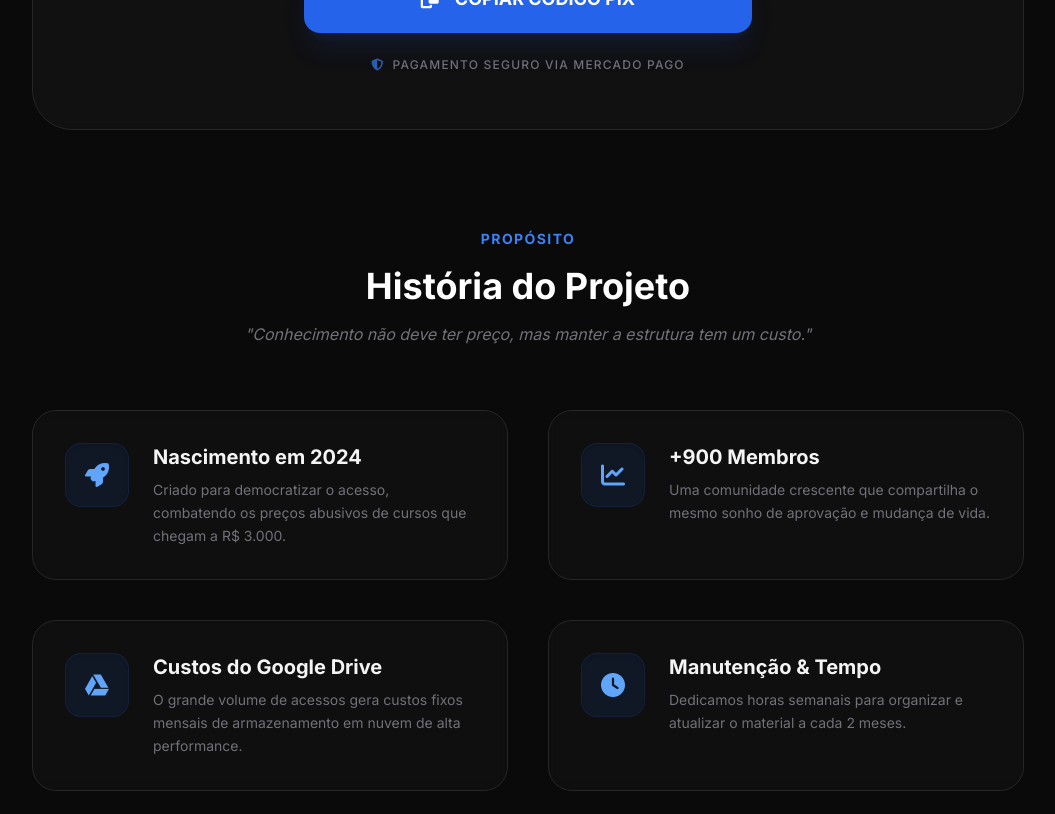
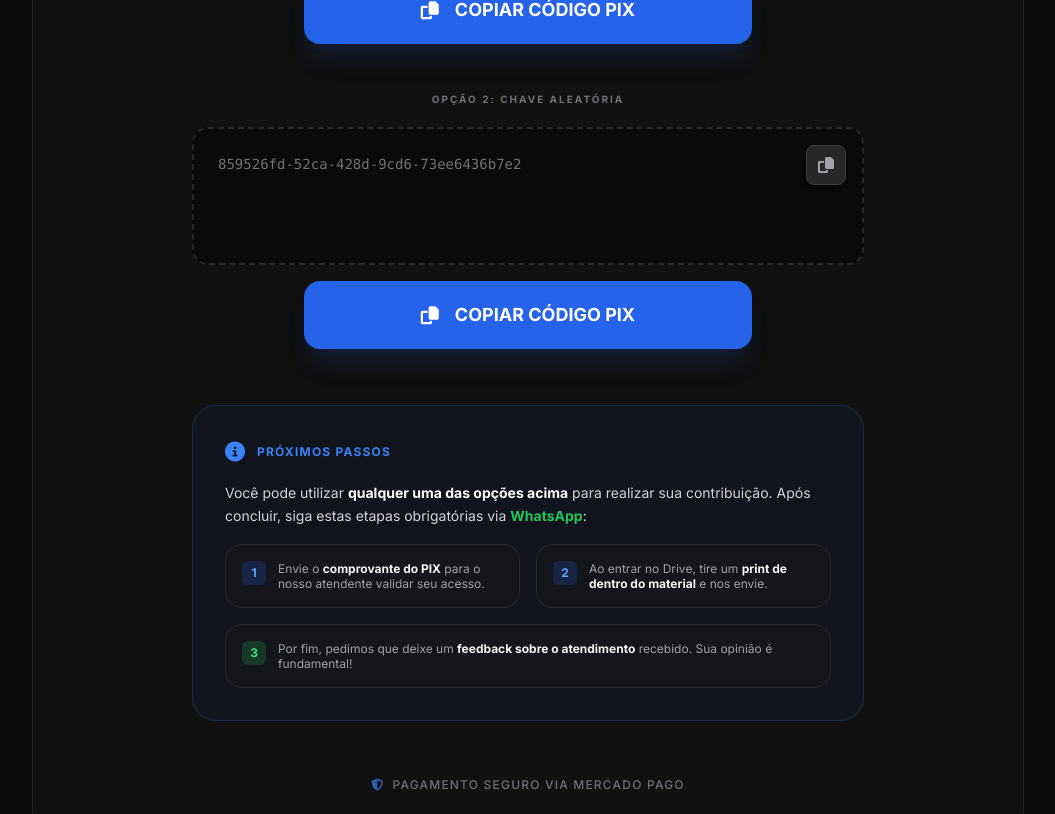
Before and after one commit to paratrabalhon2007-png/joao, a React (Vite) app: page / in a window 1280 px wide. Shown: the part 1140-1954 px from the top of the page, without its empty margins (112-1167 px from the left). Built offline with nearby package versions, Linux system fonts and the light colour scheme.

Commit message:
feat: Add PIX key for direct contribution
Introduced a new PIX key for direct contributions via QR code or key, enhancing user payment options. Updated state management to handle copy success for both the QR code and the new PIX key.

```diff
--- a/components/PixSection.tsx
+++ b/components/PixSection.tsx
@@ -3,9 +3,11 @@ import React, { useState, useEffect, useRef } from 'react';
 
 export const PixSection: React.FC = () => {
   const PIX_CODE = "00020101021126810014BR.GOV.BCB.PIX2559pix-qr.mercadopago.com/instore/ol/v2/3Z92vwxO3Le6HS6SjSFvON5204000053039865802BR5923Joao Victor Concurseiro6009SAO PAULO62080504mpis6304342A";
+  const PIX_CHAVE = "859526fd-52ca-428d-9cd6-73ee6436b7e2";
   const NOTIFICATION_SOUND_URL = "https://orafaaah.com/wp-content/uploads/2025/10/msg.mp3";
 
-  const [copied, setCopied] = useState(false);
+  const [copied1, setCopied1] = useState(false);
+  const [copied2, setCopied2] = useState(false);
   const [showWhatsAppToast, setShowWhatsAppToast] = useState(false);
 
   const audioRef = useRef<HTMLAudioElement | null>(null);
@@ -14,9 +16,9 @@ export const PixSection: React.FC = () => {
     audioRef.current = new Audio(NOTIFICATION_SOUND_URL);
   }, []);
 
-  const handleCopy = async () => {
+  const handleCopy = async (text: string, setCopied: (val: boolean) => void) => {
     try {
-      await navigator.clipboard.writeText(PIX_CODE);
+      await navigator.clipboard.writeText(text);
       setCopied(true);
       setShowWhatsAppToast(true);
 
@@ -67,7 +69,9 @@ export const PixSection: React.FC = () => {
           Para manter o <strong className="text-zinc-200">Drive do Concurseiro</strong> ativo, sua contribuição é o que paga os servidores e garante novas atualizações mensais.
         </p>
 
-        {/* Container do Código PIX */}
+        {/* OPÇÃO 1: PIX COPIA E COLA */}
+        <div className="w-full flex flex-col items-center gap-4 mb-12">
+          <div className="text-[10px] text-zinc-500 font-black uppercase tracking-[0.2em] mb-1">Opção 1: Pix Copia e Cola</div>
           <div className="w-full max-w-2xl relative group bg-black/40 rounded-2xl border-2 border-dashed border-zinc-800 p-2 focus-within:border-blue-500/50 transition-colors">
             <textarea
               readOnly
@@ -75,25 +79,78 @@ export const PixSection: React.FC = () => {
               className="w-full bg-transparent p-4 pr-14 text-sm text-zinc-500 font-mono resize-none focus:outline-none h-28 leading-relaxed overflow-hidden"
               onClick={(e) => (e.target as HTMLTextAreaElement).select()}
             />
-          <button onClick={handleCopy} className="absolute top-4 right-4 w-10 h-10 bg-zinc-800 shadow-md rounded-lg flex items-center justify-center text-zinc-400 hover:text-blue-500 transition-all border border-zinc-700">
-            <i className={`fa-solid ${copied ? 'fa-check text-green-500' : 'fa-copy'}`}></i>
+            <button onClick={() => handleCopy(PIX_CODE, setCopied1)} className="absolute top-4 right-4 w-10 h-10 bg-zinc-800 shadow-md rounded-lg flex items-center justify-center text-zinc-400 hover:text-blue-500 transition-all border border-zinc-700">
+              <i className={`fa-solid ${copied1 ? 'fa-check text-green-500' : 'fa-copy'}`}></i>
             </button>
           </div>
-
-        <div className="mt-10 flex flex-col items-center gap-6 w-full">
           <button
-            onClick={handleCopy}
+            onClick={() => handleCopy(PIX_CODE, setCopied1)}
             className={`w-full max-md:max-w-xs max-w-md py-5 px-10 rounded-2xl font-black text-lg transition-all transform active:scale-95 flex items-center justify-center gap-4 ${
-              copied ? 'bg-green-600' : 'bg-blue-600 hover:bg-blue-700 shadow-blue-900/20 shadow-xl'
+              copied1 ? 'bg-green-600' : 'bg-blue-600 hover:bg-blue-700 shadow-blue-900/20 shadow-xl'
             } text-white`}
           >
-            {copied ? (
+            {copied1 ? (
               <><i className="fa-solid fa-check-circle animate-pulse"></i>PIX COPIADO!</>
             ) : (
               <><i className="fa-solid fa-copy"></i>COPIAR CÓDIGO PIX</>
             )}
           </button>
+        </div>
 
+        {/* OPÇÃO 2: CHAVE ALEATÓRIA */}
+        <div className="w-full flex flex-col items-center gap-4 mb-14">
+          <div className="text-[10px] text-zinc-500 font-black uppercase tracking-[0.2em] mb-1">Opção 2: Chave Aleatória</div>
+          <div className="w-full max-w-2xl relative group bg-black/40 rounded-2xl border-2 border-dashed border-zinc-800 p-2 focus-within:border-blue-500/50 transition-colors">
+            <textarea
+              readOnly
+              value={PIX_CHAVE}
+              className="w-full bg-transparent p-4 pr-14 text-sm text-zinc-500 font-mono resize-none focus:outline-none h-28 leading-relaxed overflow-hidden"
+              onClick={(e) => (e.target as HTMLTextAreaElement).select()}
+            />
+            <button onClick={() => handleCopy(PIX_CHAVE, setCopied2)} className="absolute top-4 right-4 w-10 h-10 bg-zinc-800 shadow-md rounded-lg flex items-center justify-center text-zinc-400 hover:text-blue-500 transition-all border border-zinc-700">
+              <i className={`fa-solid ${copied2 ? 'fa-check text-green-500' : 'fa-copy'}`}></i>
+            </button>
+          </div>
+          <button
+            onClick={() => handleCopy(PIX_CHAVE, setCopied2)}
+            className={`w-full max-md:max-w-xs max-w-md py-5 px-10 rounded-2xl font-black text-lg transition-all transform active:scale-95 flex items-center justify-center gap-4 ${
+              copied2 ? 'bg-green-600' : 'bg-blue-600 hover:bg-blue-700 shadow-blue-900/20 shadow-xl'
+            } text-white`}
+          >
+            {copied2 ? (
+              <><i className="fa-solid fa-check-circle animate-pulse"></i>PIX COPIADO!</>
+            ) : (
+              <><i className="fa-solid fa-copy"></i>COPIAR CÓDIGO PIX</>
+            )}
+          </button>
+        </div>
+
+        {/* INSTRUÇÕES PÓS-CONTRIBUIÇÃO */}
+        <div className="w-full max-w-2xl bg-blue-600/5 border border-blue-500/20 rounded-3xl p-6 md:p-8 text-left space-y-4">
+          <div className="flex items-center gap-3 text-blue-500">
+            <i className="fa-solid fa-circle-info text-xl"></i>
+            <span className="font-black text-xs uppercase tracking-widest">Próximos Passos</span>
+          </div>
+          <p className="text-zinc-300 text-sm leading-relaxed">
+            Você pode utilizar <strong className="text-white">qualquer uma das opções acima</strong> para realizar sua contribuição. Após concluir, siga estas etapas obrigatórias via <span className="text-green-500 font-bold">WhatsApp</span>:
+          </p>
+          <ul className="grid grid-cols-1 md:grid-cols-2 gap-4">
+            <li className="flex gap-3 items-start bg-zinc-900/50 p-4 rounded-2xl border border-zinc-800">
+              <div className="w-6 h-6 bg-blue-600/20 text-blue-400 rounded-md flex items-center justify-center flex-shrink-0 text-xs font-bold">1</div>
+              <p className="text-zinc-400 text-xs leading-tight">Envie o <strong className="text-zinc-100">comprovante do PIX</strong> para o nosso atendente validar seu acesso.</p>
+            </li>
+            <li className="flex gap-3 items-start bg-zinc-900/50 p-4 rounded-2xl border border-zinc-800">
+              <div className="w-6 h-6 bg-blue-600/20 text-blue-400 rounded-md flex items-center justify-center flex-shrink-0 text-xs font-bold">2</div>
+              <p className="text-zinc-400 text-xs leading-tight">Ao entrar no Drive, tire um <strong className="text-zinc-100">print de dentro do material</strong> e nos envie.</p>
+            </li>
+            <li className="flex gap-3 items-start bg-zinc-900/50 p-4 rounded-2xl border border-zinc-800 md:col-span-2">
+              <div className="w-6 h-6 bg-green-500/20 text-green-400 rounded-md flex items-center justify-center flex-shrink-0 text-xs font-bold">3</div>
+              <p className="text-zinc-400 text-xs leading-tight">Por fim, pedimos que deixe um <strong className="text-zinc-100">feedback sobre o atendimento</strong> recebido. Sua opinião é fundamental!</p>
+            </li>
+          </ul>
+        </div>
+
+        <div className="mt-14 flex flex-center w-full justify-center">
           <div className="flex items-center gap-2 text-zinc-500 text-xs font-medium uppercase tracking-widest">
             <i className="fa-solid fa-shield-halved text-blue-500/70"></i>
             Pagamento Seguro via Mercado Pago
```
Lines whose indentation alone changed are shown as unchanged.
